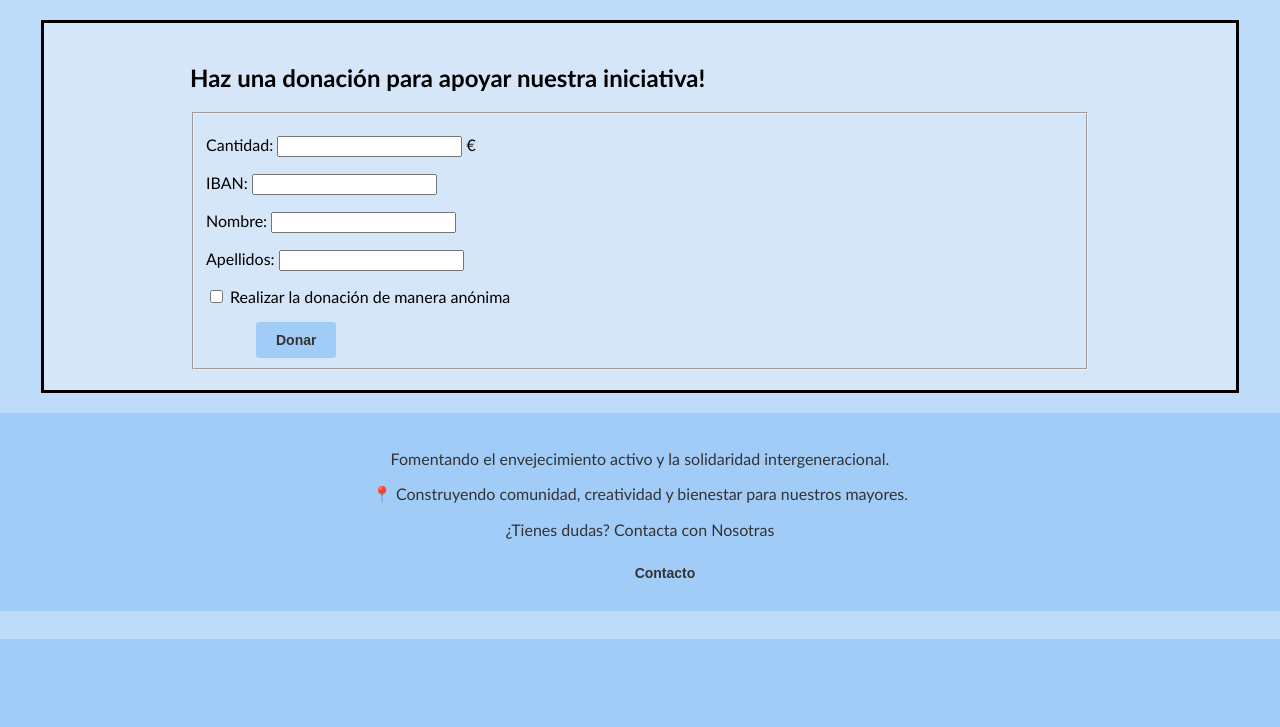
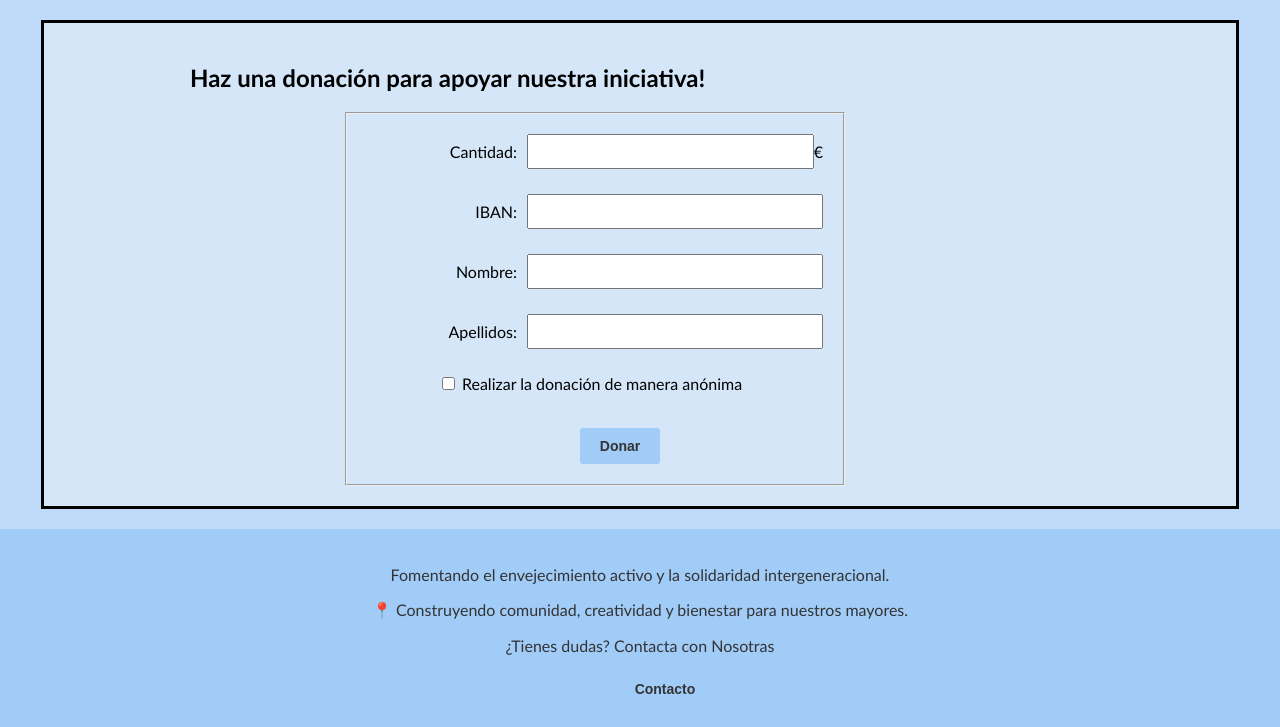
Before and after one commit to evsant02/Aplicaciones-Web, a PHP site: page /donar.php in a window 1280 px wide. Shown: the part 161-888 px from the top of the page. Before the commit the page ends 800 px from the top, so only its background shows below. Run offline with PHP 8.4, Linux system fonts and the light colour scheme.

Commit message:
estilo formulario donar

```diff
--- a/p3_g1/includes/donar/donarForm.php
+++ b/p3_g1/includes/donar/donarForm.php
@@ -10,6 +10,7 @@ class donarForm extends formBase {
     protected function CreateFields($datos) {
 
       $html = <<<EOF
+      <div class="inForm">
         <fieldset>
             <p><label>Cantidad:</label> <input type="number" name="cantidad"/> €</p>
             <p><label>IBAN:</label> <input type="text" name="iban" /></p>
@@ -21,6 +22,7 @@ class donarForm extends formBase {
             </p>
             <button type="submit">Donar</button>
         </fieldset>
+      </div>
       EOF;
 
       return $html;
```
Lines whose indentation alone changed are shown as unchanged.
